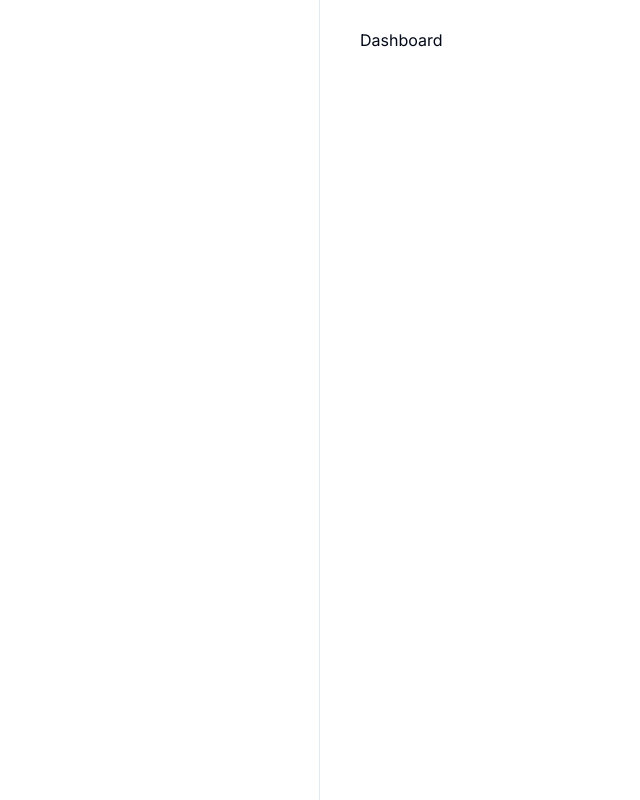
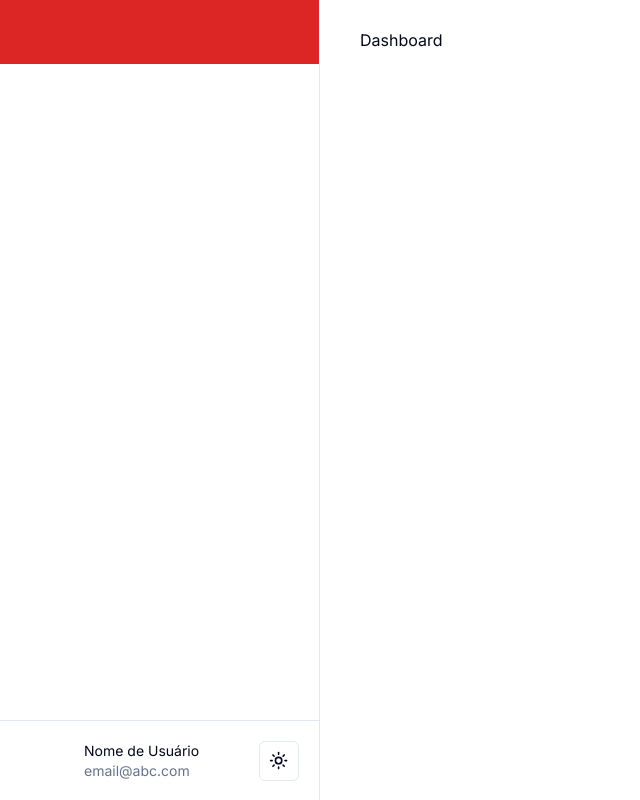
Before and after one commit to risixdzn/gymn, a Next.js app: page /dashboard in a window 1280 px wide. Shown: the whole page, without its empty margins (0-640 px from the left). Built offline with nearby package versions, Linux system fonts and the light colour scheme.

Commit message:
:dart: (fix) `Dashboard` Fix hydration errors

```diff
--- a/app/(logged-in)/layout.tsx
+++ b/app/(logged-in)/layout.tsx
@@ -1,7 +1,7 @@
 import "../globals.css";
 import { Inter } from "next/font/google";
 import { Toaster } from "@/components/ui/toaster";
-
+import PagesContainer from "@/components/Dashboard/PagesContainer";
 import { ThemeProvider } from "@/components/ThemeProvider";
 import Sidebar from "@/components/Dashboard/Sidebar/Sidebar";
 
@@ -17,8 +17,9 @@ export default function RootLayout({ children }: { children: React.ReactNode })
         <html lang='en'>
             <body className={inter.className}>
                 <ThemeProvider attribute='class' defaultTheme='system' enableSystem>
-                    <Sidebar>{children}</Sidebar>
+                    <Sidebar />
                     <Toaster />
+                    <PagesContainer>{children}</PagesContainer>
                 </ThemeProvider>
             </body>
         </html>
--- /dev/null
+++ b/components/Dashboard/PagesContainer.tsx
@@ -0,0 +1,28 @@
+"use client";
+
+import { Loader2 } from "lucide-react";
+import { ReactNode, useState, useEffect } from "react";
+
+export default function PagesContainer({ children }: { children: ReactNode }) {
+    const [isClient, setIsClient] = useState(false);
+
+    useEffect(() => {
+        setIsClient(true);
+    }, []);
+
+    if (!isClient) {
+        return;
+    }
+
+    return (
+        <section
+            className='w-full lg:w-[calc(100%-20rem)] h-auto
+            ml-0 lg:ml-80
+            mt-16 lg:mt-0
+            lg:flex lg:flex-col absolute
+            px-5 lg:px-10 py-3 lg:py-7'
+        >
+            {children}
+        </section>
+    );
+}
--- a/components/Dashboard/Sidebar/Sidebar.tsx
+++ b/components/Dashboard/Sidebar/Sidebar.tsx
@@ -2,42 +2,62 @@
 
 import { ModeToggle } from "@/components/ModeToggle";
 import { Button } from "@/components/ui/button";
-import { Menu, Home, LogOut } from "lucide-react";
-import { useRef, ReactNode, useEffect, useState } from "react";
+import { Menu, Home, Loader2 } from "lucide-react";
+import { useEffect, useState } from "react";
 
-export default function Sidebar({ children }: { children: ReactNode }) {
-    const isClient = typeof window !== "undefined";
+export default function Sidebar() {
+    const [isClient, setIsClient] = useState(false);
+    const [screenWidth, setScreenWidth] = useState<number>(0); // Inicializa com 0
 
-    const [screenWidth, setScreenWidth] = useState<number>(isClient ? getCurrentDimension() : 0);
     function getCurrentDimension() {
         return window.innerWidth;
     }
 
     useEffect(() => {
-        if (isClient) {
+        setIsClient(true);
+        setScreenWidth(getCurrentDimension()); // Define a largura inicial quando o componente é montado
+
+        // Adiciona o event listener apenas no lado do cliente
         const updateDimension = () => {
             setScreenWidth(getCurrentDimension());
         };
         window.addEventListener("resize", updateDimension);
 
         return () => {
-                window.removeEventListener("resize", updateDimension);
+            window.removeEventListener("resize", updateDimension); // Remove o event listener ao desmontar o componente
         };
-        }
-    }, [screenWidth, isClient]);
+    }, []);
 
     const [sidebarOpen, setSidebarOpen] = useState<boolean>(false);
 
+    if (!isClient) {
+        return null;
+    }
+
     return (
         <>
-            {screenWidth >= 1080 ? (
-                //desktop sidebar
-                <>
-                    <div className='fixed w-80 h-screen bg-background border-border border-r-[1px]'></div>
-                    <div className='ml-80 px-10 py-7 w-[calc(100%-20rem)] h-auto'>{children}</div>
-                </>
-            ) : (
-                //mobile sidebar + navmenu on bottom
+            <div
+                id='sidebar'
+                className={`fixed w-80 h-screen bg-background transition-all duration-300 border-border border-r-[1px] z-[2]
+flex justify-between flex-col ${screenWidth >= 1024 ? "" : sidebarOpen ? "" : "-translate-x-80"}`}
+            >
+                <div id='topsection' className='w-full h-16 bg-red-600'></div>
+
+                <div
+                    id='bottomsection'
+                    className='w-full h-20 border-t-[1px] border-border flex items-center justify-between px-5'
+                >
+                    <div className='flex flex-row items-center gap-4'>
+                        <div className='w-12 h-12 bg-card rounded-md'></div>
+                        <div>
+                            <h3 className='text-sm'>Nome de Usuário</h3>
+                            <h3 className='text-sm text-muted-foreground'>email@abc.com</h3>
+                        </div>
+                    </div>
+                    <ModeToggle />
+                </div>
+            </div>
+            {screenWidth < 1024 ? (
                 <>
                     <Button
                         className={`z-[3] fixed mx-3 mt-3 transition-all duration-300 ${
@@ -91,9 +111,9 @@ export default function Sidebar({ children }: { children: ReactNode }) {
                         <Home />
                         <Home />
                     </div>
-
-                    <div className='w-full h-auto mt-16 px-5 py-5 absolute'>{children}</div>
                 </>
+            ) : (
+                <></>
             )}
         </>
     );
```
Lines whose indentation alone changed are shown as unchanged.
